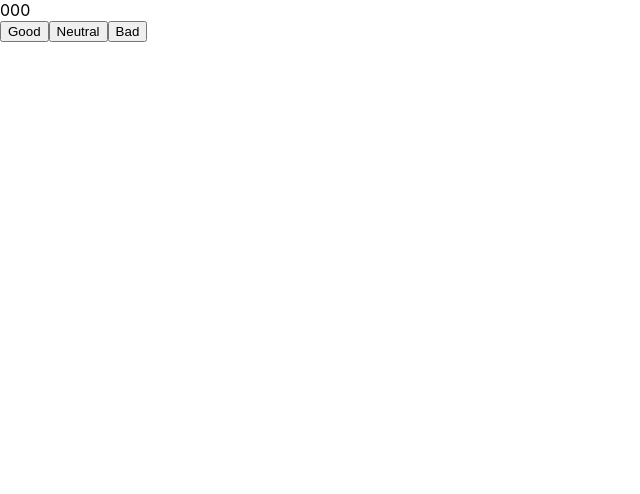
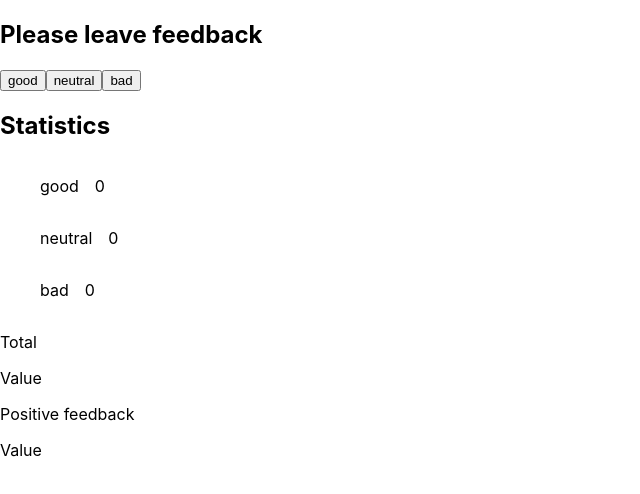
Before and after one commit to vokur13/goit-react-hw-02-feedback-draft, a React (Create React App) app: page / in a window 1280 px wide. Shown: the top 494 px of the page, without its empty margins (0-640 px from the left). Built offline with nearby package versions, Linux system fonts and the light colour scheme.

Commit message:
values resolved

```diff
--- a/src/App/App.jsx
+++ b/src/App/App.jsx
@@ -1,9 +1,9 @@
-import Feedback from 'Components/Feedback/Feedback';
+import { Feedback } from 'components/Feedback';
 
 export const App = () => {
   return (
-    <div>
-      <Feedback initialValue={0} />
-    </div>
+    <>
+      <Feedback />
+    </>
   );
 };
--- a/src/Components/Feedback/Feedback.jsx
+++ b/src/Components/Feedback/Feedback.jsx
@@ -1,9 +1,8 @@
 import React, { Component } from 'react';
-// import Controls from './Controls';
-// import Value from './Value';
-// import './Counter.css';
+import './Feedback.css';
+// import options from '../../json/feedbackOptions.json';
 
-class Feedback extends Component {
+export class Feedback extends Component {
   static defaultProps = {
     step: 1,
     initialValue: 0,
@@ -17,41 +16,121 @@ class Feedback extends Component {
     bad: this.props.initialValue,
   };
 
-  handleIncrementGood = () => {
+  stateEntries = () => {
+    return Object.entries(this.state);
+  };
+
+  countFeedback = (key, value) => {
     this.setState(prevState => ({
-      good: prevState.good + this.props.step,
+      [key]: prevState[key] + this.props.step,
     }));
   };
 
-  handleIncrementNeutral = () => {
-    this.setState(prevState => ({
-      neutral: prevState.neutral + this.props.step,
-    }));
-  };
-  handleIncrementBad = () => {
-    this.setState(prevState => ({ bad: prevState.bad + this.props.step }));
-  };
+  countTotalFeedback = () => {};
+  countPositiveFeedbackPercentage = () => {};
 
   render() {
     return (
-      <div className="Counter">
-        <span className="Counter__value">{this.state.good}</span>
-        <span className="Counter__value">{this.state.neutral}</span>
-        <span className="Counter__value">{this.state.bad}</span>
-        <div className="Counter__controls">
-          <button type="button" onClick={this.handleIncrementGood}>
-            Good
-          </button>
-          <button type="button" onClick={this.handleIncrementNeutral}>
-            Neutral
-          </button>
-          <button type="button" onClick={this.handleIncrementBad}>
-            Bad
-          </button>
+      <div>
+        <h2>Please leave feedback</h2>
+        <div>
+          {this.stateEntries().map(([key, value]) => {
+            return (
+              <button
+                key={key}
+                type="button"
+                onClick={() => {
+                  this.countFeedback(key, value);
+                }}
+              >
+                {key}
+              </button>
+            );
+          })}
+        </div>
+        <h2>Statistics</h2>
+        <div>
+          <ul>
+            {this.stateEntries().map(([key, value]) => (
+              <li key={key} className="Stat__item">
+                <p className="Stat__title">{key}</p>
+                <p className="Stat__ratio">{value}</p>
+              </li>
+            ))}
+          </ul>
+        </div>
+        <div>
+          <div>
+            <p>Total</p>
+            <p>Value</p>
+          </div>
+          <div>
+            <p>Positive feedback</p>
+            <p>Value</p>
+          </div>
         </div>
       </div>
     );
   }
 }
 
-export default Feedback;
+// class Feedback extends Component {
+//   static defaultProps = {
+//     step: 1,
+//     initialValue: 0,
+//   };
+
+//   static propTypes = {};
+
+//   state = {
+//     good: this.props.initialValue,
+//     neutral: this.props.initialValue,
+//     bad: this.props.initialValue,
+//   };
+
+//   handleIncrementGood = () => {
+//     this.setState(prevState => ({
+//       good: prevState.good + this.props.step,
+//     }));
+//   };
+
+//   handleIncrementNeutral = () => {
+//     this.setState(prevState => ({
+//       neutral: prevState.neutral + this.props.step,
+//     }));
+//   };
+//   handleIncrementBad = () => {
+//     this.setState(prevState => ({ bad: prevState.bad + this.props.step }));
+//   };
+
+//   //   LeaveFeedback = e => {
+//   //     const data = Object.entries(this.state);
+//   //     const [key, value] = data;
+//   //     this.setState(prevState => ({
+//   //       key: prevState[key] + this.props.step,
+//   //     }));
+//   //   };
+
+//   render() {
+//     return (
+//       <div className="Counter">
+//         <Statistics
+//           good={this.state.good}
+//           neutral={this.state.neutral}
+//           bad={this.state.bad}
+//         />
+//         <FeedbackOptions
+//           good={this.handleIncrementGood}
+//           neutral={this.handleIncrementNeutral}
+//           bad={this.handleIncrementBad}
+//         />
+//         {/* <FeedbackOptions
+//           options={this.state}
+//           onLeaveFeedback={this.LeaveFeedback}
+//         /> */}
+//       </div>
+//     );
+//   }
+// }
+
+// export default Feedback;
--- /dev/null
+++ b/src/components/Feedback/Feedback.css
@@ -0,0 +1,6 @@
+.Stat__item {
+  display: flex;
+}
+.Stat__title {
+  margin-right: 16px;
+}
--- /dev/null
+++ b/src/components/Feedback/index.js
@@ -0,0 +1 @@
+export * from './Feedback';
--- /dev/null
+++ b/src/json/feedbackOptions.json
@@ -0,0 +1,5 @@
+{
+  "good": 0,
+  "neutral": 0,
+  "bad": 0
+}
```
Also changed, not shown: src/components/Feedback/FeedbackOptions.jsx (added, +42 -0 lines), src/components/Feedback/Statistics.jsx (added, +11 -0 lines).
